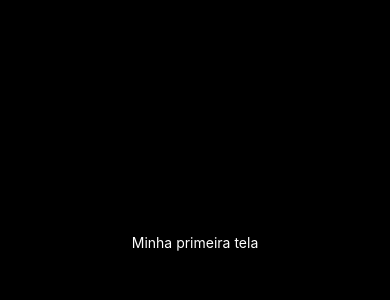
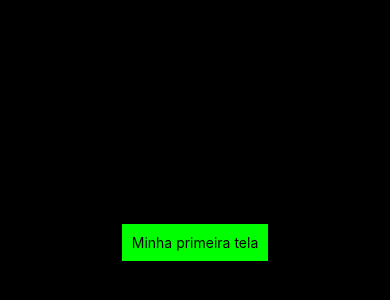
Before and after one commit to lohanabea/aula_expo_0, a React Native app: screen / in a window 390 px wide. Shown: the part 180-480 px from the top of the page. Built offline with nearby package versions, Linux system fonts and the light colour scheme.

Commit message:
aula 05-03

```diff
--- a/components/exemplo_0/index.js
+++ b/components/exemplo_0/index.js
@@ -1,9 +1,11 @@
 import{ View,Text }from 'react-native'
+
+import styles from './styles';
 
 function Exemplo_0 (){
     return(
-        <View>
-            <Text style={{color:'#FFF'}}>Minha primeira tela</Text>
+        <View style={styles.components}>
+            <Text >Minha primeira tela</Text>
         </View>
     );
 }
--- a/components/exemplo_0/styles.js
+++ b/components/exemplo_0/styles.js
@@ -0,0 +1,12 @@
+import {StyleSheet} from 'react-native';
+const styles= StyleSheet.create({
+    components:{
+        backgroundColor:'#0f0',
+        padding: 10,
+    },
+    texto:{
+        color:'#fff',
+        fontSize:20,
+    }
+});
+export default styles;
```
